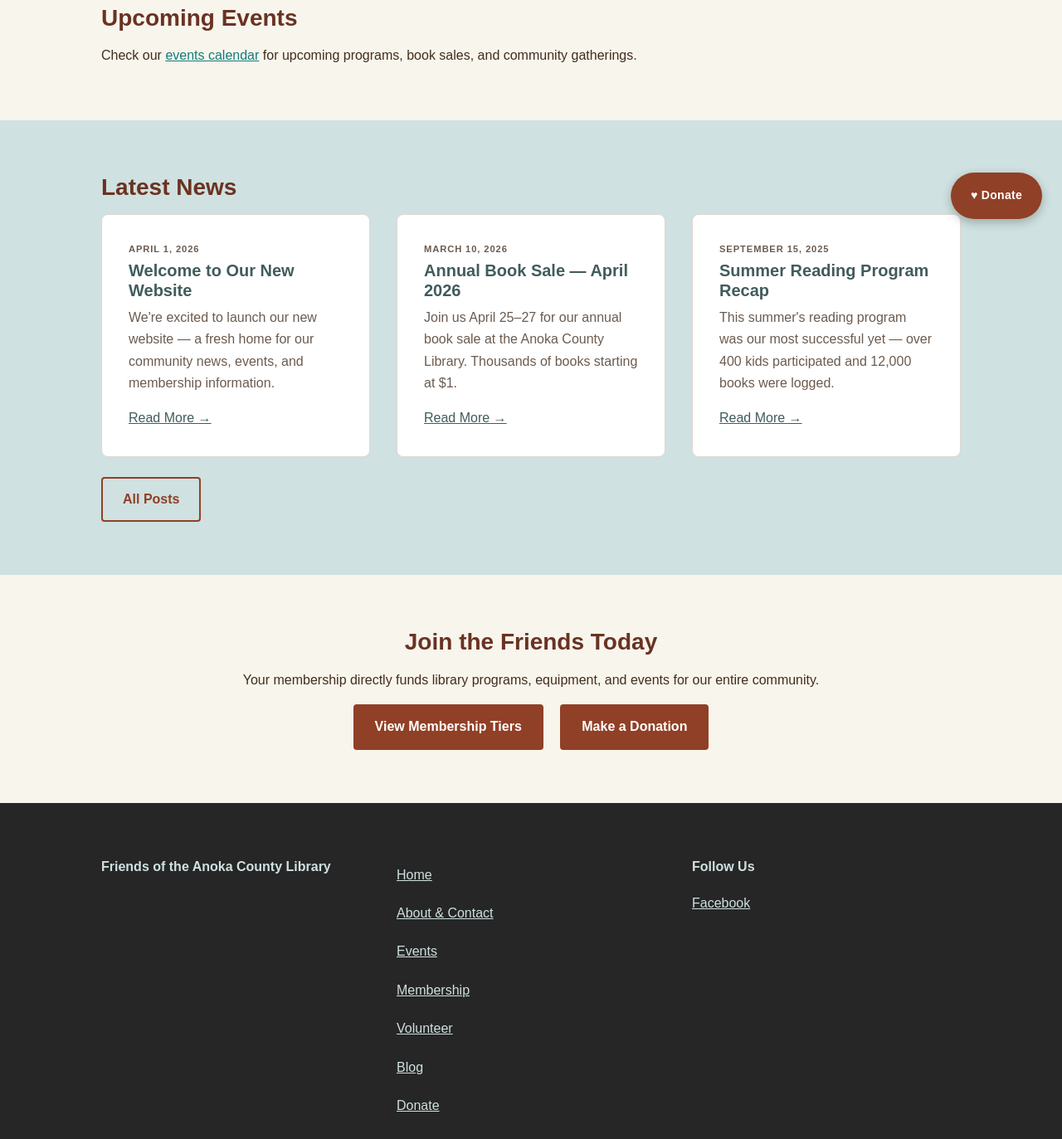
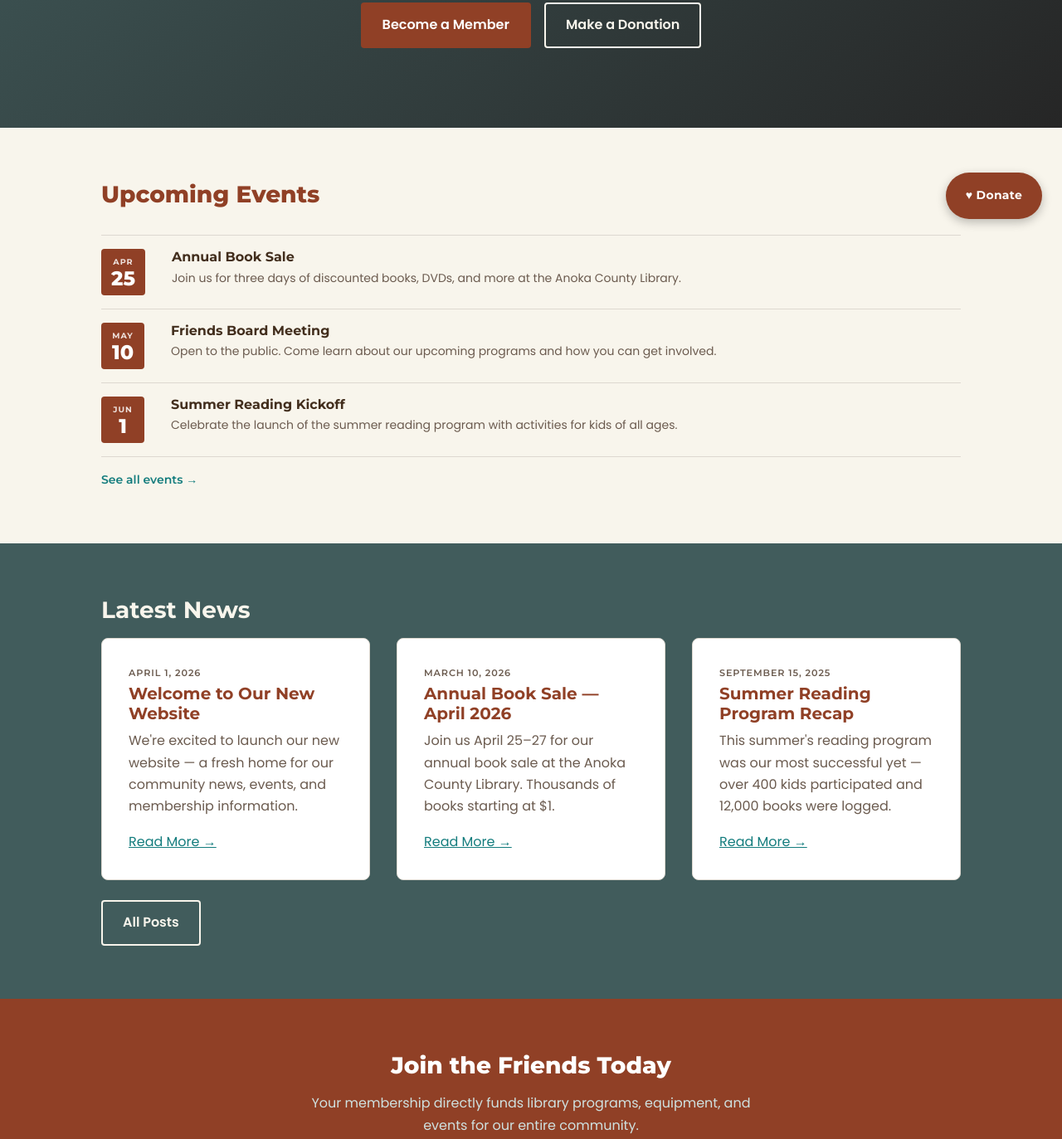
Before and after one commit to Anoka-Library-Friends/website, a website: page index.html in a window 1280 px wide. Shown: the part 512-1885 px from the top of the page at 83% size. Drawn offline with Linux system fonts and the light colour scheme.

Commit message:
feat: redesign homepage with events strip, teal news section, CTA band, real mission statement, and social links
Co-Authored-By: Don <Rytrex@users.noreply.github.com>

```diff
--- a/index.html
+++ b/index.html
@@ -9,7 +9,7 @@
   <!-- Google Fonts: update family names once brand is confirmed -->
   <link rel="preconnect" href="https://fonts.googleapis.com">
   <link rel="preconnect" href="https://fonts.gstatic.com" crossorigin>
-  <link href="https://fonts.googleapis.com/css2?family=Open+Sans:wght@400;600&display=swap" rel="stylesheet">
+  <link href="https://fonts.googleapis.com/css2?family=Montserrat:wght@400;600;700;800&family=Poppins:wght@400;500;600&family=Merriweather:wght@400;700&display=swap" rel="stylesheet">
 </head>
 <body>
 
@@ -19,7 +19,7 @@
   <header class="site-header">
     <nav class="site-nav" aria-label="Main navigation">
       <a href="/" class="nav-logo" aria-label="Friends of the Anoka County Library — home">
-        <img src="/images/logo.svg" alt="" width="150" height="40" aria-hidden="true">
+        <img src="/images/logo-white.png" alt="" width="150" height="40" aria-hidden="true">
       </a>
       <button class="nav-toggle" aria-expanded="false" aria-controls="nav-menu" aria-label="Open menu">
         <span class="hamburger-bar" aria-hidden="true"></span>
@@ -43,22 +43,59 @@
     <!-- Hero -->
     <section class="hero">
       <div class="container">
+        <p class="hero__eyebrow">Friends of the Anoka County Library</p>
         <h1>Supporting Our Library, Strengthening Our Community</h1>
-        <p><!-- CONTENT: mission statement — supplied by organization --></p>
-        <a href="/membership.html" class="btn btn--primary">Become a Member</a>
+        <p>The Friends of the Anoka County Library raises funds for and increases awareness of the Anoka County Library in its mission to connect the community to ideas, information, and inspiration.</p>
+        <div class="hero__actions">
+          <a href="/membership.html" class="btn btn--primary">Become a Member</a>
+          <a href="/donate.html" class="btn btn--hero-outline">Make a Donation</a>
+        </div>
       </div>
     </section>
 
-    <!-- Featured Events (placeholder — update after content delivered) -->
-    <section class="section">
+    <!-- Upcoming Events Strip -->
+    <!-- EVENTS: Replace placeholder events with real dates and details when available. -->
+    <section class="section events-strip">
       <div class="container">
         <h2>Upcoming Events</h2>
-        <p>Check our <a href="/events.html">events calendar</a> for upcoming programs, book sales, and community gatherings.</p>
+        <ul class="event-list" role="list">
+          <li class="event-item">
+            <div class="event-date" aria-hidden="true">
+              <span class="event-date__month">APR</span>
+              <span class="event-date__day">25</span>
+            </div>
+            <div class="event-details">
+              <h3 class="event-title">Annual Book Sale</h3>
+              <p class="event-desc">Join us for three days of discounted books, DVDs, and more at the Anoka County Library.</p>
+            </div>
+          </li>
+          <li class="event-item">
+            <div class="event-date" aria-hidden="true">
+              <span class="event-date__month">MAY</span>
+              <span class="event-date__day">10</span>
+            </div>
+            <div class="event-details">
+              <h3 class="event-title">Friends Board Meeting</h3>
+              <p class="event-desc">Open to the public. Come learn about our upcoming programs and how you can get involved.</p>
+            </div>
+          </li>
+          <li class="event-item">
+            <div class="event-date" aria-hidden="true">
+              <span class="event-date__month">JUN</span>
+              <span class="event-date__day">1</span>
+            </div>
+            <div class="event-details">
+              <h3 class="event-title">Summer Reading Kickoff</h3>
+              <p class="event-desc">Celebrate the launch of the summer reading program with activities for kids of all ages.</p>
+            </div>
+          </li>
+        </ul>
+        <a href="/events.html" class="events-strip__link">See all events →</a>
       </div>
     </section>
 
     <!-- Recent Blog Posts — injected by build script -->
-    <section class="section section--alt">
+    <section class="section section--teal">
       <div class="container">
         <h2>Latest News</h2>
         <!-- BUILD:RECENT_POSTS_START -->
@@ -84,17 +121,19 @@
       <a href="/blog/summer-reading-program-recap.html">Read More &rarr;</a>
     </article></div>
 <!-- BUILD:RECENT_POSTS_END -->
-        <p style="margin-top: 1.5rem;"><a href="/blog/" class="btn btn--outline">All Posts</a></p>
+        <p style="margin-top: 1.5rem;"><a href="/blog/" class="btn btn--hero-outline">All Posts</a></p>
       </div>
     </section>
 
-    <!-- CTA -->
-    <section class="section">
-      <div class="container" style="text-align: center;">
+    <!-- CTA Band -->
+    <section class="cta-band">
+      <div class="container">
         <h2>Join the Friends Today</h2>
         <p>Your membership directly funds library programs, equipment, and events for our entire community.</p>
-        <a href="/membership.html" class="btn btn--primary" style="margin-right: 1rem;">View Membership Tiers</a>
-        <a href="/donate.html" class="btn btn--donate">Make a Donation</a>
+        <div class="cta-band__actions">
+          <a href="/membership.html" class="btn btn--cream">Become a Member</a>
+          <a href="/donate.html" class="btn btn--cream">Make a Donation</a>
+        </div>
       </div>
     </section>
 
@@ -120,10 +159,11 @@
         </ul>
       </nav>
       <div>
-        <strong>Follow Us</strong>
-        <ul class="social-links" style="margin-top: 0.5rem;">
-          <!-- CONTENT: social links — supplied by organization -->
-          <li><a href="#" aria-label="Facebook">Facebook</a></li>
+        <strong>Connect With Us</strong>
+        <ul class="footer-nav" style="margin-top: 0.5rem;">
+          <li><a href="https://www.facebook.com/p/Friends-of-the-Anoka-County-Library-100066352844884/" target="_blank" rel="noopener noreferrer">Facebook</a></li>
+          <li><a href="https://www.anokacountymn.gov/4180/Libraries" target="_blank" rel="noopener noreferrer">Anoka County Library</a></li>
+          <li><a href="mailto:friendsofanokacolib@gmail.com">friendsofanokacolib@gmail.com</a></li>
         </ul>
       </div>
     </div>
```
